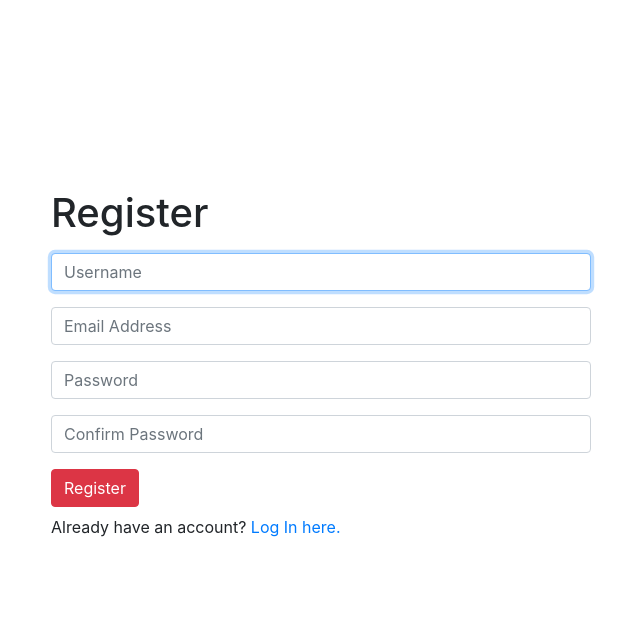
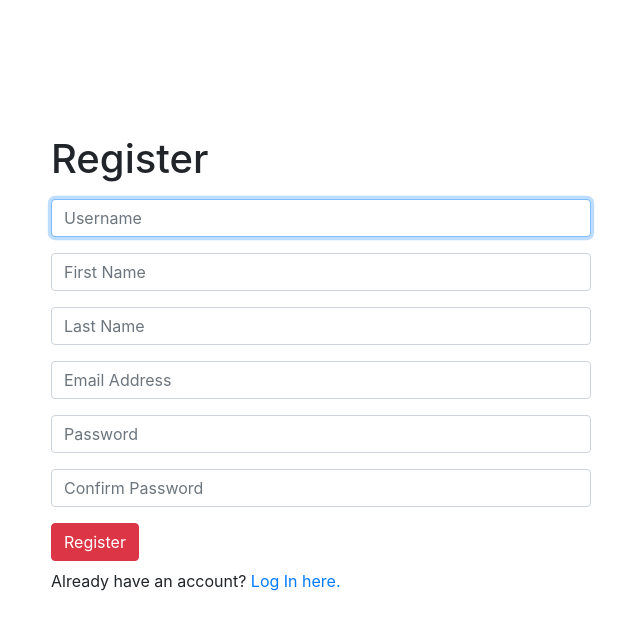
Before and after one commit to minhajul-karim/network, a Django app: page /register in a window 1280 px wide. Shown: the part 56-686 px from the top of the page, without its empty margins (319-959 px from the left). Run offline with Django 3.2, Linux system fonts and the light colour scheme; some libraries are stand-ins or nearby versions.

Commit message:
Register with first & last name

```diff
--- a/network/templates/network/register.html
+++ b/network/templates/network/register.html
@@ -14,6 +14,12 @@
                 {% csrf_token %}
                 <div class="form-group">
                     <input class="form-control" autofocus type="text" name="username" placeholder="Username">
+                </div>
+                <div class="form-group">
+                    <input class="form-control" type="text" name="first_name" placeholder="First Name">
+                </div>
+                <div class="form-group">
+                    <input class="form-control" type="text" name="last_name" placeholder="Last Name">
                 </div>
                 <div class="form-group">
                     <input class="form-control" type="email" name="email" placeholder="Email Address">
--- a/network/views.py
+++ b/network/views.py
@@ -141,6 +141,8 @@ def register(request):
     if request.method == "POST":
         username = request.POST["username"]
         email = request.POST["email"]
+        first_name = request.POST["first_name"]
+        last_name = request.POST["last_name"]
 
         # Ensure password matches confirmation
         password = request.POST["password"]
@@ -152,8 +154,13 @@ def register(request):
 
         # Attempt to create new user
         try:
-            user = User.objects.create_user(username, email, password)
-            user.save()
+            user = User.objects.create_user(
+                username,
+                email,
+                password,
+                first_name=first_name,
+                last_name=last_name
+            )
         except IntegrityError:
             return render(request, "network/register.html", {
                 "message": "Username already taken."
```
